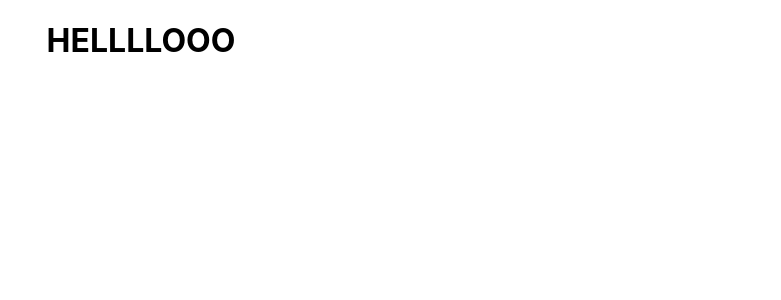
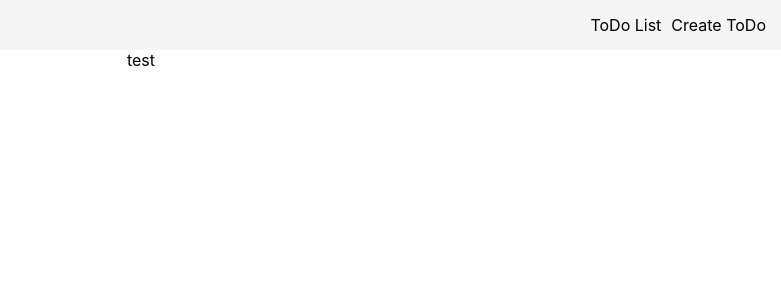
Before and after one commit to hankeliu2015/container-vs-presentational, a React (Create React App) app: page / in a window 1280 px wide. Shown: the top 300 px of the page, without its empty margins (499-1280 px from the left). Built offline with nearby package versions, Linux system fonts and the light colour scheme.

Commit message:
create container components

```diff
--- a/src/App.js
+++ b/src/App.js
@@ -3,13 +3,26 @@ import { BrowserRouter as Router, Route, Switch } from 'react-router-dom';
 import './App.css';
 
 import Nav from './components/nav'
-// import Nav from './components/nav'
+import TodoList from './containers/todolist'
+import TodoNew from './containers/todonew'
 
 class App extends Component {
+  state = {
+    todos: []
+  }
+
   render() {
     return (
       <div>
-       <Nav />
+        <Router>
+          <Nav />
+          <div className='App'>
+            <Switch>
+              <Route exact path='/' render={(props) => <TodoList {...props} todos={this.state.todos} />} />
+              <Route exact path='/new' render={(props) => <TodoNew {...props} createTodo={this.createTodo} />} />
+            </Switch>
+          </div>
+        </Router>
 
       </div>
      );
--- a/src/components/nav.js
+++ b/src/components/nav.js
@@ -1,8 +1,17 @@
 import React, { Component } from 'react';
+import { Link } from 'react-router-dom';
 
+import { domainToASCII } from 'url';
 class Nav extends Component {
   render() {
-    return(<h1>HELLLLOOO</h1>)
+    return(
+      <nav>
+        <ul>
+          <li><Link to='/'>ToDo List</Link></li>
+          <li><Link to='/new'>Create ToDo</Link></li>
+        </ul>
+      </nav>
+    )
   }
 }
 
--- a/src/containers/todolist.js
+++ b/src/containers/todolist.js
@@ -0,0 +1,9 @@
+import React, { Component } from 'react';
+
+class TodoList extends Component {
+  render() {
+    return(<div>test</div>)
+  }
+}
+
+export default TodoList;
--- a/src/containers/todonew.js
+++ b/src/containers/todonew.js
@@ -0,0 +1,9 @@
+import React, { Component } from 'react';
+
+class TodoNew extends Component {
+  render() {
+    return(<div>test</div>)
+  }
+}
+
+export default TodoNew;
```
